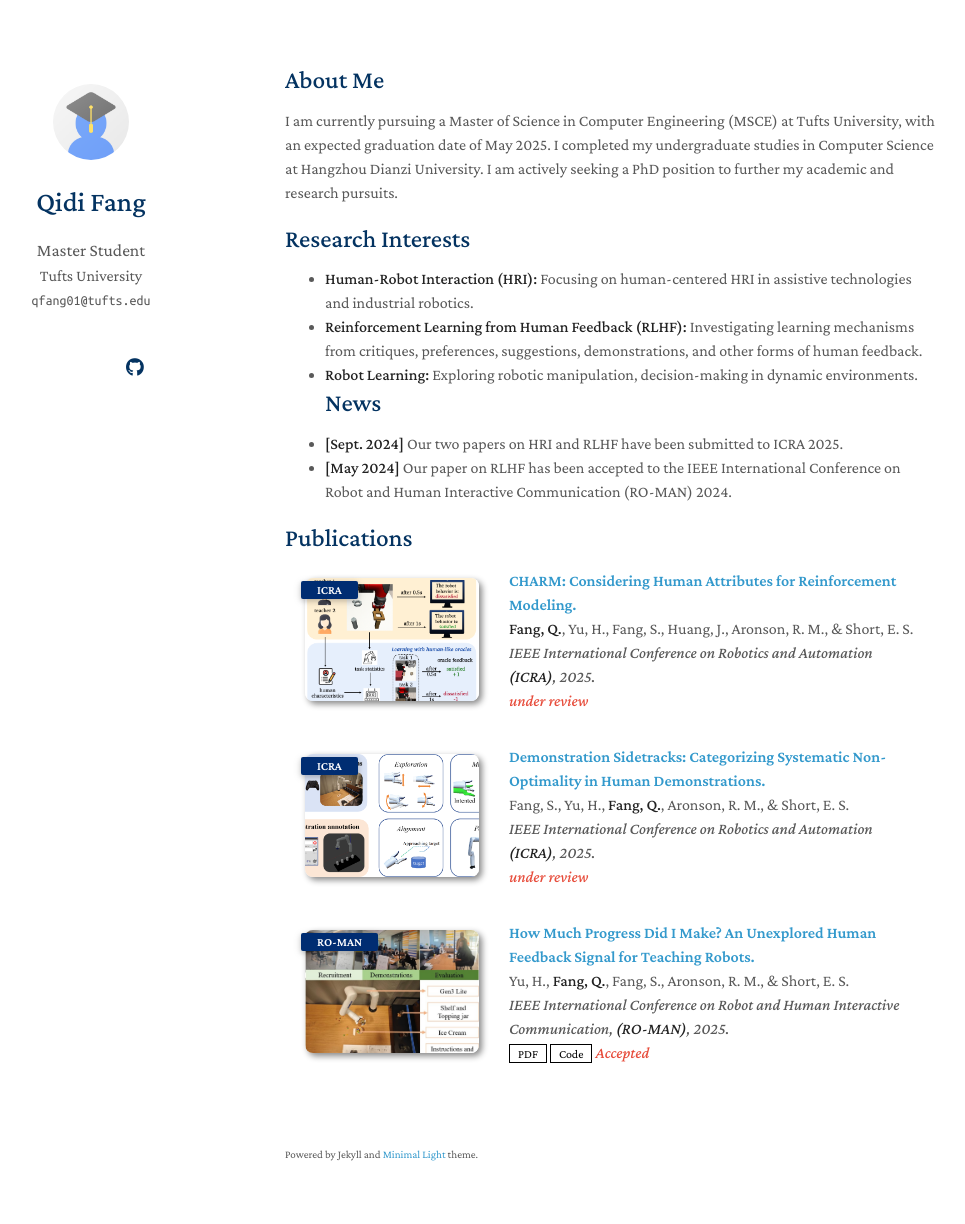
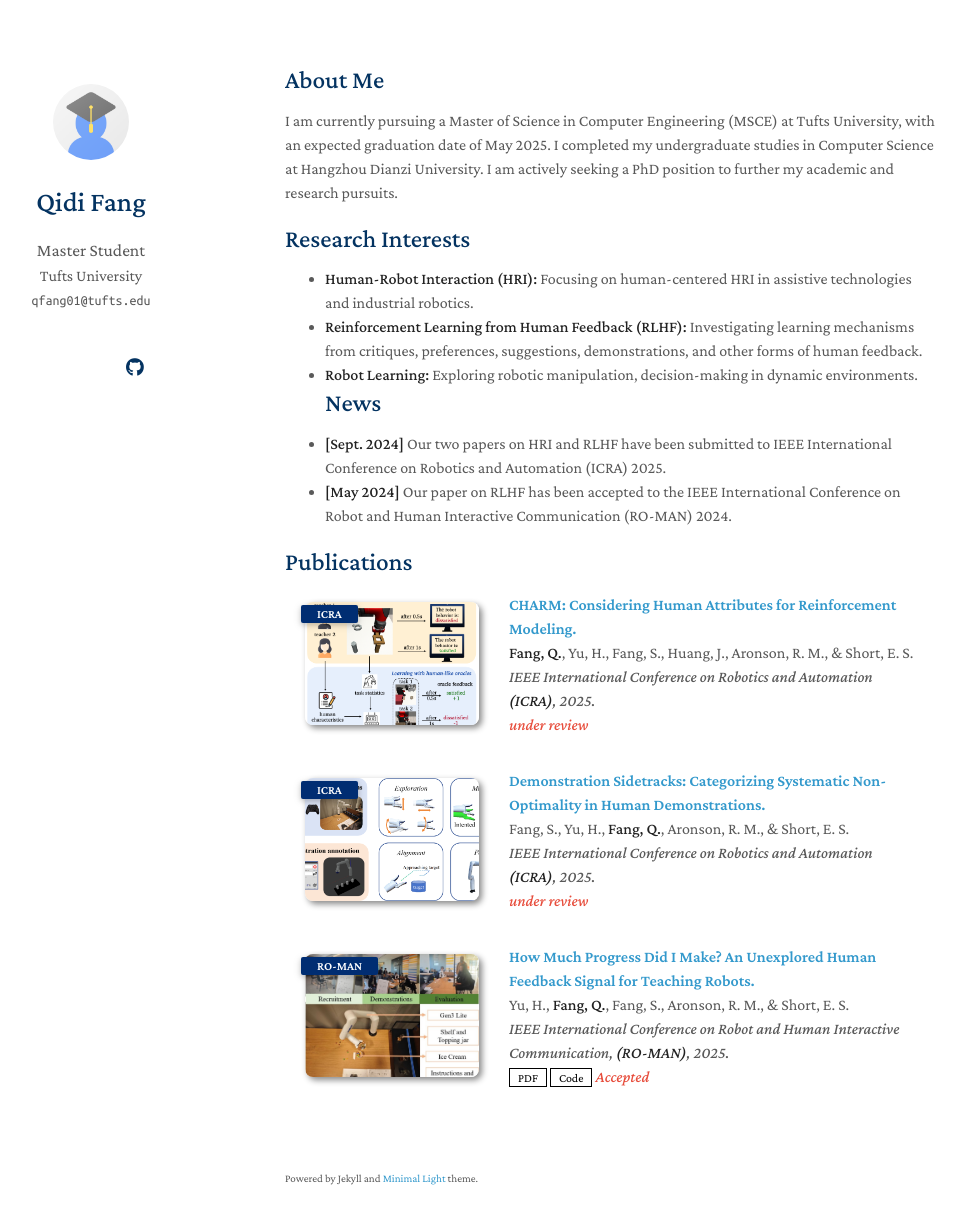
Before and after one commit to NoahF1205/qidifang.github.io, a Jekyll site: the page built from index.md, in a window 1280 px wide and 1259 px high. Shown: the top 1224 px of the window, without its empty margins (185-1150 px from the left). Built offline with Jekyll 4.4.1, drawn with Linux system fonts in a browser that asks for light colours; a style sheet for code colours, icons or effects is not loaded; our own code applies the rules of GitHub Pages for plain Markdown files.

Commit message:
Update index.md

```diff
--- a/index.md
+++ b/index.md
@@ -13,7 +13,7 @@ I am currently pursuing a Master of Science in Computer Engineering (MSCE) at Tu
 - **Robot Learning:** Exploring robotic manipulation, decision-making in dynamic environments.
 ## News
 
-- **[Sept. 2024]** Our two papers on HRI and RLHF have been submitted to ICRA 2025.
+- **[Sept. 2024]** Our two papers on HRI and RLHF have been submitted to IEEE International Conference on Robotics and Automation (ICRA) 2025.
 - **[May 2024]** Our paper on RLHF has been accepted to the IEEE International Conference on Robot and Human Interactive Communication (RO-MAN) 2024.
 
 {% include_relative _includes/publications.md %}
```
